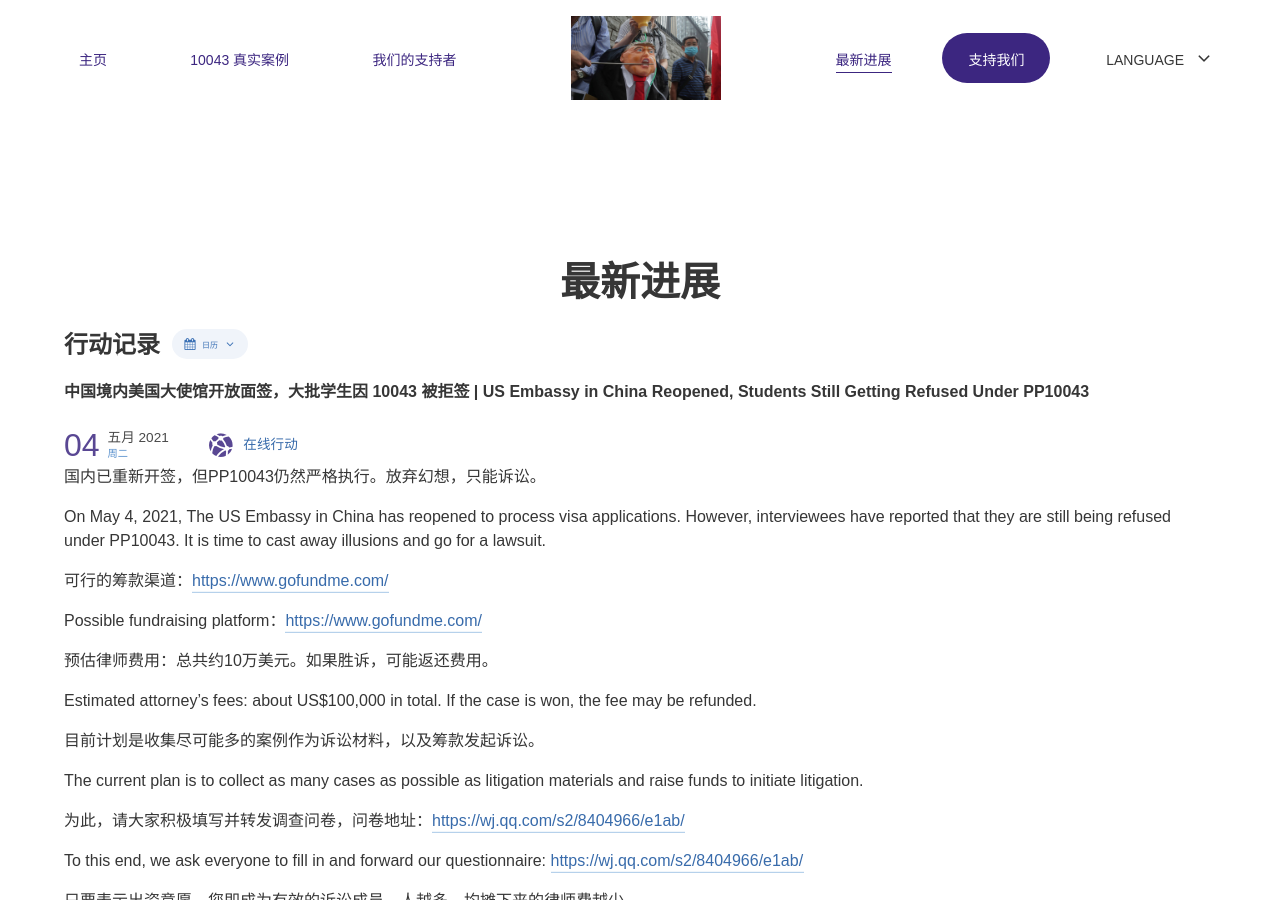
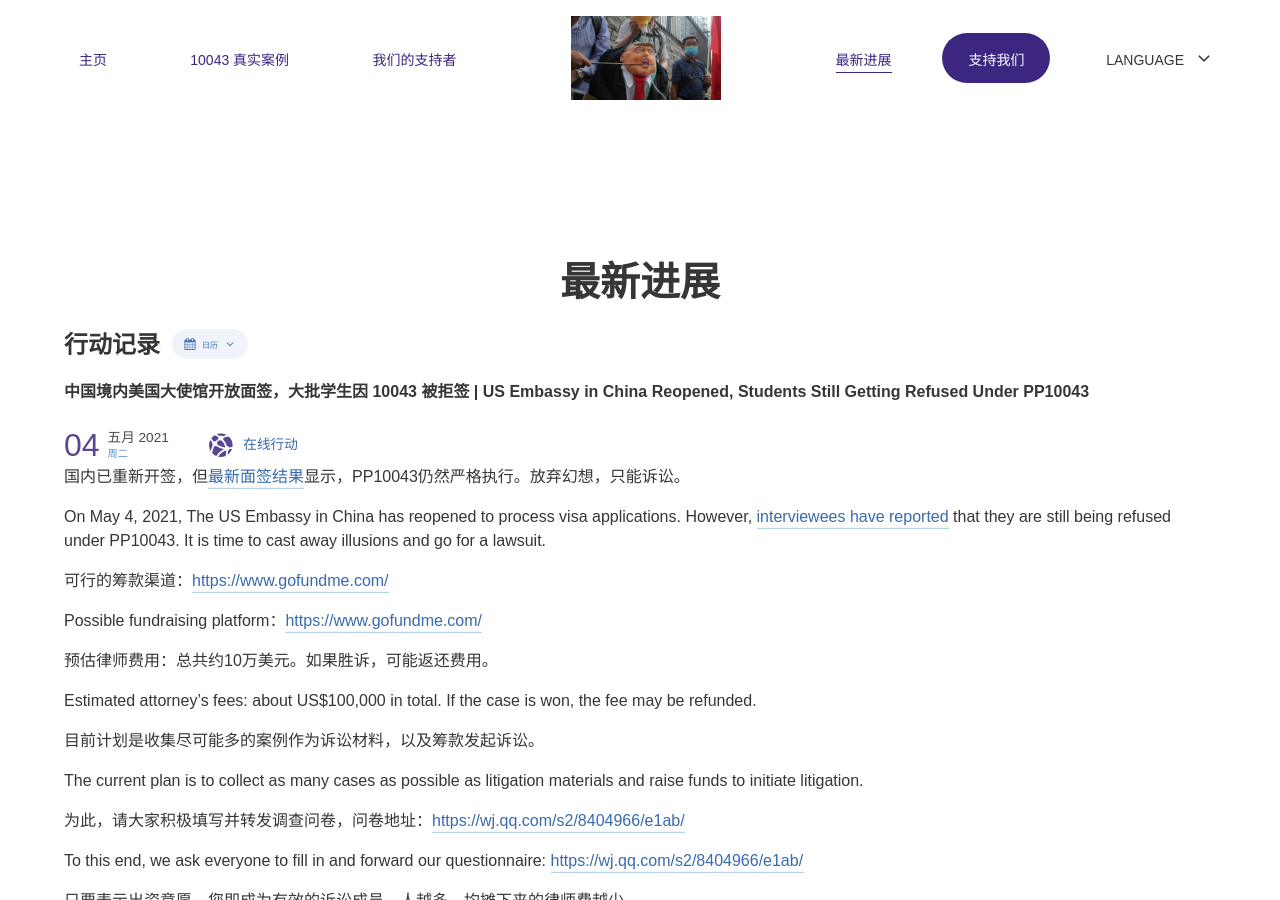
Before and after one commit to whocheers/10043, a Jekyll site: the page built from _pages/zh/news.html, in a window 1280 px wide and 900 px high. Built offline with Jekyll 4.4.1, drawn with Linux system fonts in a browser that asks for light colours.

Commit message:
add 5/4 dp

```diff
--- a/_events/US-Embassy-Opened-In-China-2021-05-04.md
+++ b/_events/US-Embassy-Opened-In-China-2021-05-04.md
@@ -8,9 +8,9 @@ end_date: 2021-05-04
 hashtag: "#10043"
 openness_level: public
 ---
-国内已重新开签，但PP10043仍然严格执行。放弃幻想，只能诉讼。
+国内已重新开签，但[最新面签结果](https://docs.qq.com/sheet/DWXhmY1J3T1lCUnpI)显示，PP10043仍然严格执行。放弃幻想，只能诉讼。
 
-On May 4, 2021, The US Embassy in China has reopened to process visa applications. However, interviewees have reported that they are still being refused under PP10043. It is time to cast away illusions and go for a lawsuit.
+On May 4, 2021, The US Embassy in China has reopened to process visa applications. However, [interviewees have reported](https://docs.qq.com/sheet/DWXhmY1J3T1lCUnpI) that they are still being refused under PP10043. It is time to cast away illusions and go for a lawsuit.
 
 可行的筹款渠道：[https://www.gofundme.com/](https://www.gofundme.com/)
 
```
